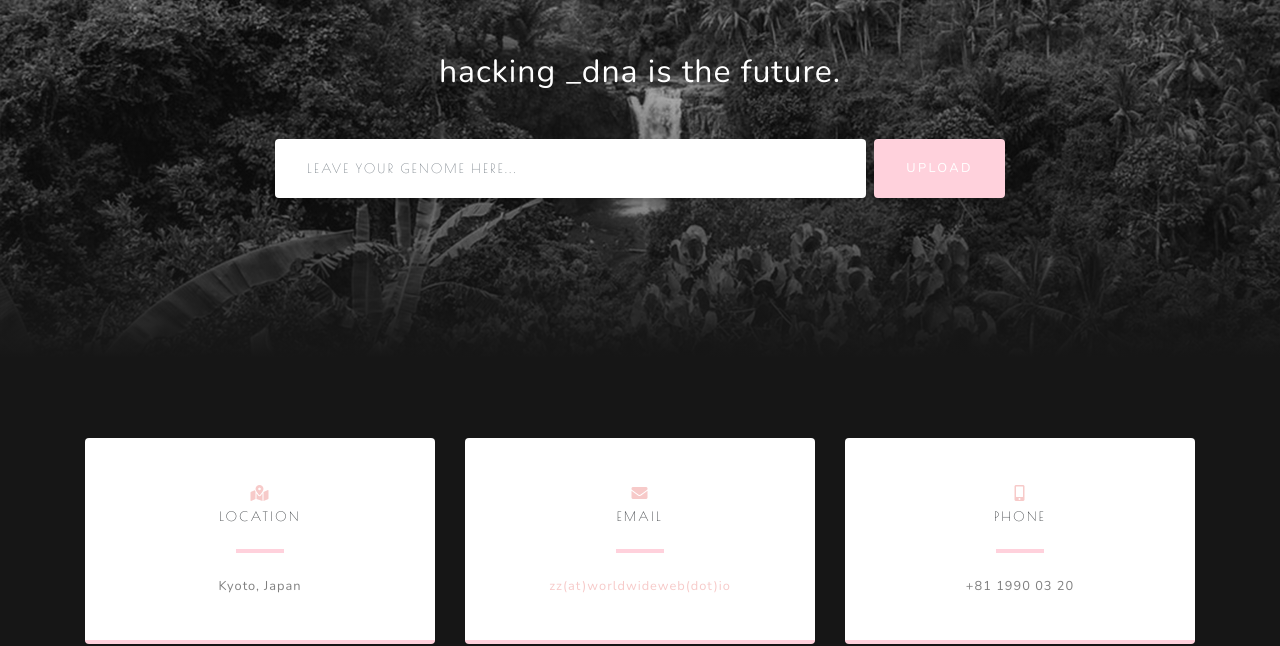
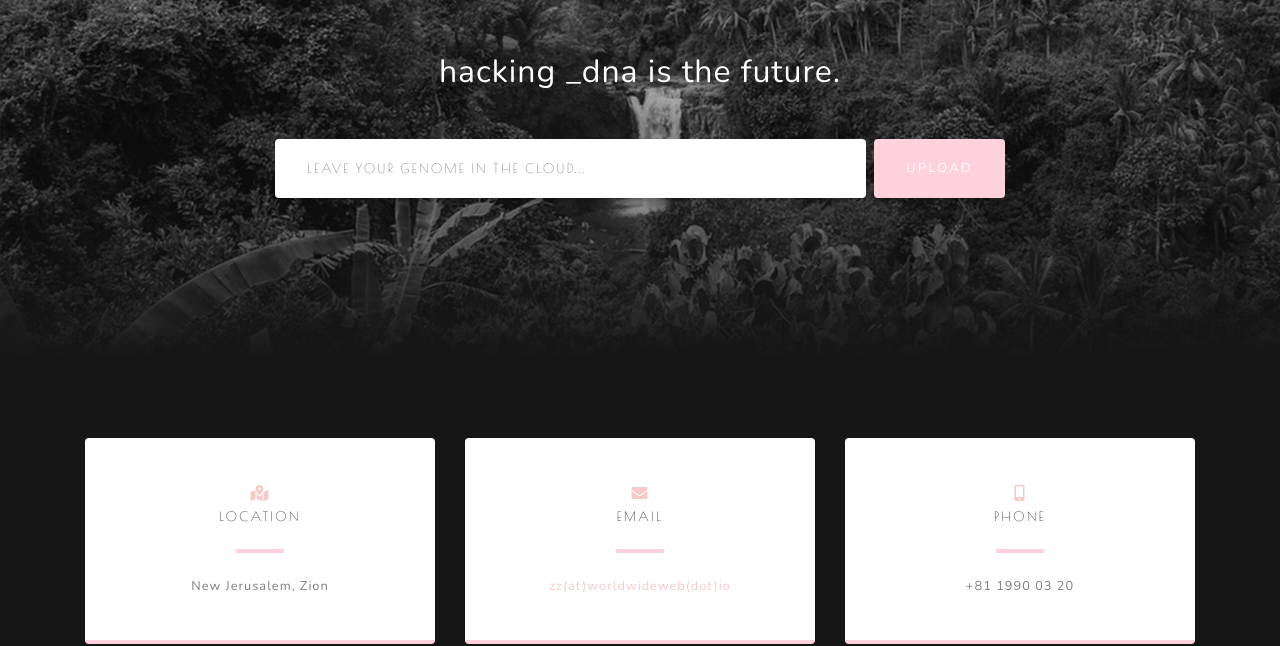
Before and after one commit to zarazinsfuss/official, a website: page index.html in a window 1280 px wide. Shown: the part 3120-3766 px from the top of the page. Drawn offline with nearby package versions, Linux system fonts and the light colour scheme.

Commit message:
Minor adjustments in textual content.

```diff
--- a/index.html
+++ b/index.html
@@ -143,7 +143,7 @@
             <h2 class="text-white mb-5">hacking _dna is the future.</h2>
 
             <form class="form-inline d-flex">
-              <input type="email" class="form-control flex-fill mr-0 mr-sm-2 mb-3 mb-sm-0" id="inputEmail" placeholder="Leave your genome here...">
+              <input type="text" class="form-control flex-fill mr-0 mr-sm-2 mb-3 mb-sm-0" id="inputEmail" placeholder="Leave your genome in the cloud...">
               <button type="submit" class="btn btn-primary mx-auto">Upload</button>
             </form>
 
@@ -164,7 +164,7 @@
                 <i class="fas fa-map-marked-alt text-primary mb-2"></i>
                 <h4 class="text-uppercase m-0">Location</h4>
                 <hr class="my-4">
-                <div class="small text-black-50">Kyoto, Japan</div>
+                <div class="small text-black-50">New Jerusalem, Zion</div>
               </div>
             </div>
           </div>
```
Also changed, not shown: .travis.yml (added), 3 other files.
